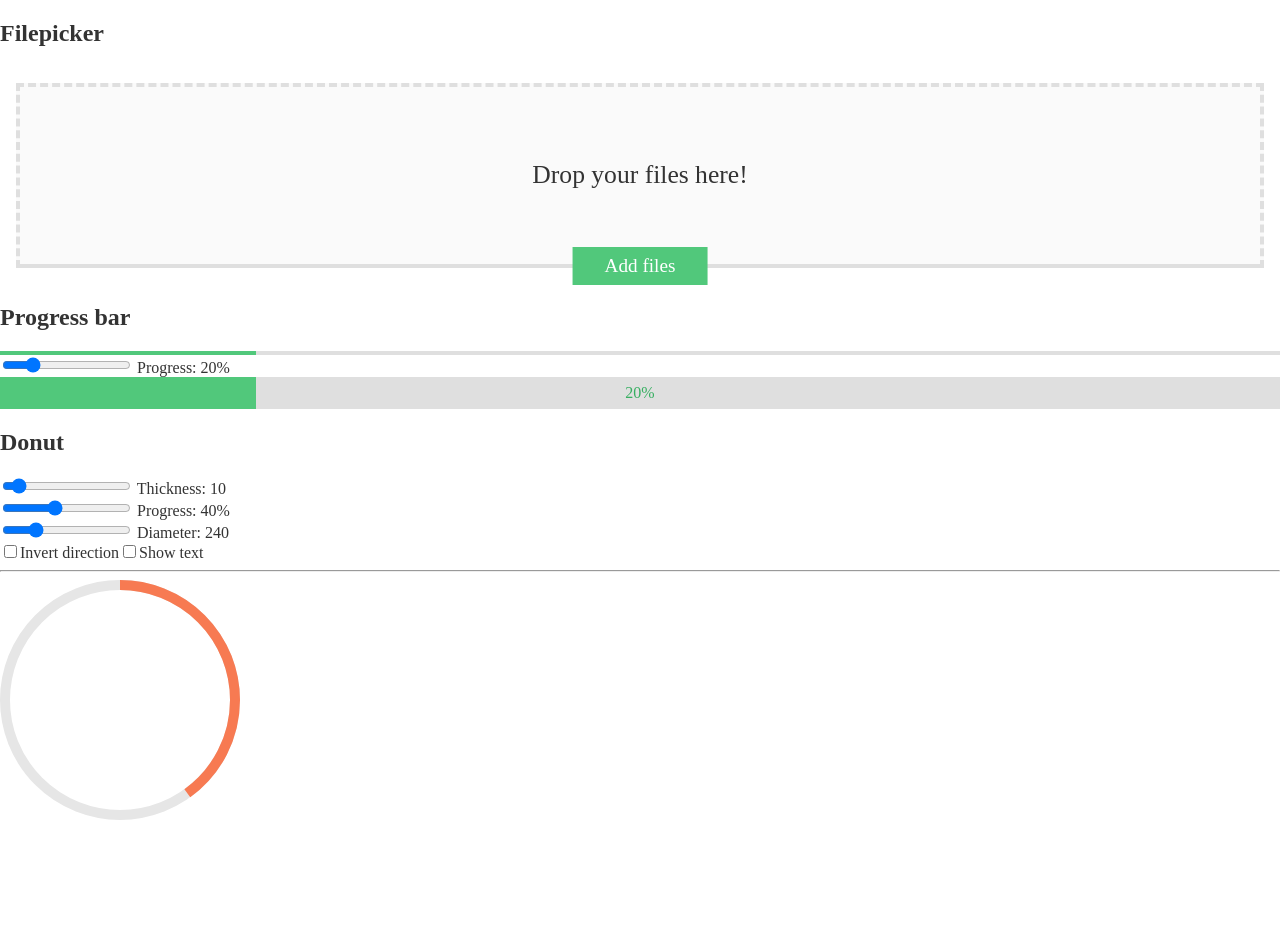
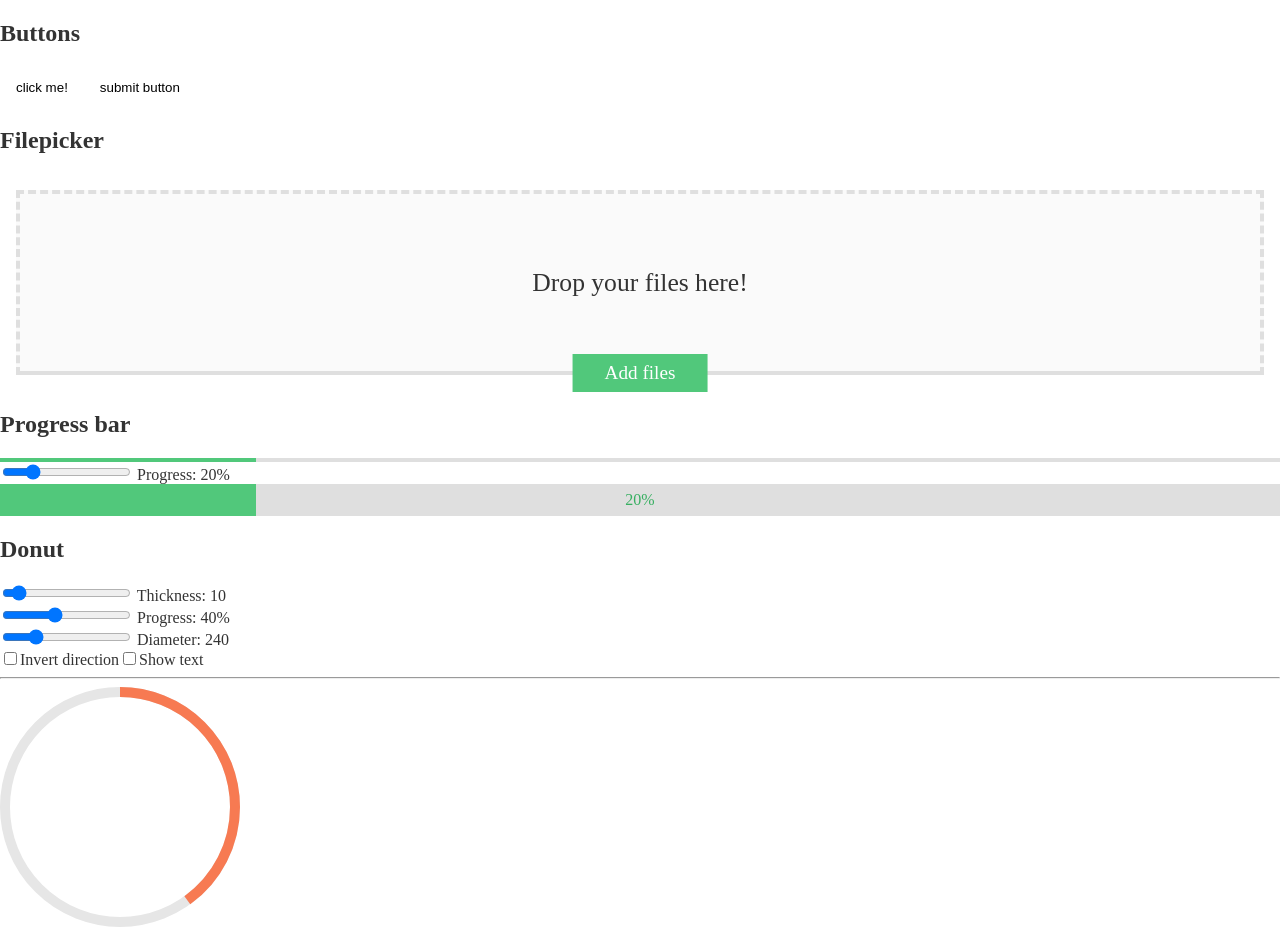
Before and after one commit to elgervb/ngx-components, an Angular app: page / in a window 1280 px wide. Before the commit the page ends 824 px from the top, so only its background shows below. Built offline with nearby package versions, Linux system fonts and the light colour scheme.

Commit message:
Add button component

```diff
--- a/src/app/app.component.html
+++ b/src/app/app.component.html
@@ -1,3 +1,10 @@
+
+<section>
+  <h2>Buttons</h2>
+
+  <evb-button class="test-btn" (click)="handleClick($event)">click me!</evb-button>
+  <evb-button type="submit" (click)="handleClick($event)">submit button</evb-button>
+</section>
 
 <section>
   <h2>Filepicker</h2>
--- a/src/app/app.component.ts
+++ b/src/app/app.component.ts
@@ -19,4 +19,8 @@ export class AppComponent {
   progressbar = {
     progress: 20
   };
+
+  handleClick(arg: string) {
+    console.log('clicked button', event.target);
+  }
 }
--- a/src/app/app.module.ts
+++ b/src/app/app.module.ts
@@ -7,13 +7,15 @@ import { AppComponent } from './app.component';
 import { DonutComponent } from './charts/donut/donut.component';
 import { FilePickerComponent } from './file-picker/file-picker.component';
 import { ProgressbarComponent } from './progressbar/progressbar.component';
+import { ButtonComponent } from './button/button.component';
 
 @NgModule({
   declarations: [
     AppComponent,
     DonutComponent,
     FilePickerComponent,
-    ProgressbarComponent
+    ProgressbarComponent,
+    ButtonComponent
   ],
   imports: [
     BrowserModule,
--- /dev/null
+++ b/src/app/button/button.component.scss
@@ -0,0 +1,11 @@
+
+.btn {
+  border: none;
+  background: none;
+  cursor: pointer;
+  padding: .8rem 1rem;
+
+  &:hover {
+    background-color: #f4f4f4;
+  }
+}
--- /dev/null
+++ b/src/app/button/button.component.ts
@@ -0,0 +1,22 @@
+import { Component, OnInit, Input, Output, EventEmitter } from '@angular/core';
+
+@Component({
+  selector: 'evb-button',
+  template: `
+    <button class="btn {{class}}"
+      [type]="type || 'button'">
+      <ng-content></ng-content>
+    </button>
+  `,
+  styleUrls: ['./button.component.scss']
+})
+export class ButtonComponent implements OnInit {
+  @Input() class: string;
+  @Input() type?: string;
+
+  @Output() click = new EventEmitter<MouseEvent>();
+
+  constructor() { }
+
+  ngOnInit() { }
+}
```
Also changed, not shown: 1 other file (tests, documents, lock files or other folders).
